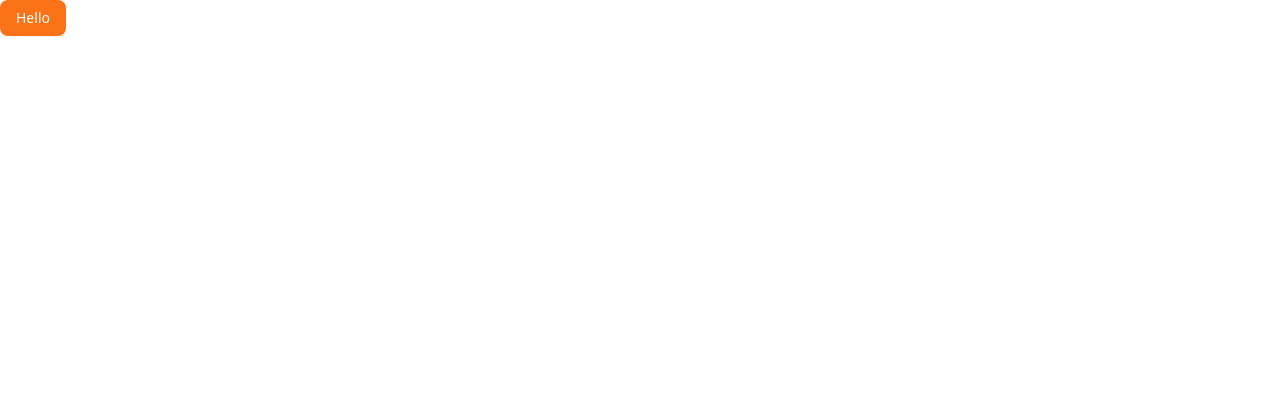
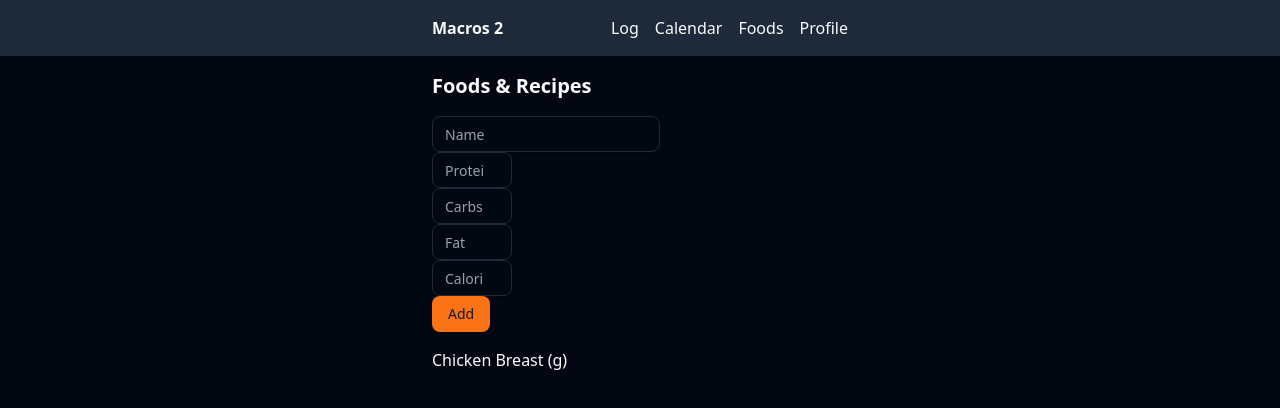
Before and after one commit to liberatoaguilar/Macros-2, a Nuxt app: page /foods-recipes in a window 1280 px wide. Shown: the top 408 px of the page. Built offline with nearby package versions, Linux system fonts and the light colour scheme.

Commit message:
Revamp layout and remove shadcn-vue

```diff
--- a/app.vue
+++ /dev/null
@@ -1,5 +0,0 @@
-<template>
-  <div>
-    <Button>Hello </Button>
-  </div>
-</template>
--- /dev/null
+++ b/components/ui/input/Input.vue
@@ -0,0 +1,14 @@
+<script setup lang="ts">
+import type { HTMLAttributes } from 'vue'
+import { cn } from '@/lib/utils'
+interface Props {
+  class?: HTMLAttributes['class']
+}
+const props = defineProps<Props>()
+</script>
+
+<template>
+  <input
+    :class="cn('flex h-9 rounded-md border border-input bg-background px-3 py-1 text-sm shadow-sm placeholder:text-muted-foreground focus-visible:outline-none focus-visible:ring-2 focus-visible:ring-ring focus-visible:ring-offset-2 disabled:cursor-not-allowed disabled:opacity-50', props.class)"
+  />
+</template>
--- /dev/null
+++ b/components/ui/input/index.ts
@@ -0,0 +1 @@
+export { default as Input } from './Input.vue'
--- a/layouts/default.vue
+++ b/layouts/default.vue
@@ -1,13 +1,51 @@
+<script setup lang="ts">
+import { ref } from 'vue'
+import { Menu as MenuIcon, X as CloseIcon } from 'lucide-vue-next'
+
+const mobileOpen = ref(false)
+</script>
+
 <template>
-  <div class="min-h-screen bg-background text-foreground">
-    <header class="p-4 bg-primary text-primary-foreground flex gap-4">
-      <NuxtLink to="/">Dashboard</NuxtLink>
-      <NuxtLink to="/meal-logging">Meal Logging</NuxtLink>
-      <NuxtLink to="/calendar-history">Calendar</NuxtLink>
-      <NuxtLink to="/foods-recipes">Foods & Recipes</NuxtLink>
-      <NuxtLink to="/profile-settings">Profile</NuxtLink>
+  <div class="min-h-screen bg-background text-foreground dark">
+    <header class="bg-secondary text-secondary-foreground">
+      <div class="flex items-center justify-between max-w-md mx-auto p-4">
+        <NuxtLink to="/" class="font-semibold">Macros 2</NuxtLink>
+        <button
+          class="md:hidden"
+          @click="mobileOpen = !mobileOpen"
+          aria-label="Toggle Navigation"
+        >
+          <MenuIcon v-if="!mobileOpen" class="size-6" />
+          <CloseIcon v-else class="size-6" />
+        </button>
+        <nav class="hidden md:flex gap-4">
+          <NuxtLink to="/meal-logging" class="hover:underline">Log</NuxtLink>
+          <NuxtLink to="/calendar-history" class="hover:underline">Calendar</NuxtLink>
+          <NuxtLink to="/foods-recipes" class="hover:underline">Foods</NuxtLink>
+          <NuxtLink to="/profile-settings" class="hover:underline">Profile</NuxtLink>
+        </nav>
+      </div>
+      <nav
+        v-if="mobileOpen"
+        class="md:hidden bg-secondary text-secondary-foreground px-4 pb-4"
+      >
+        <ul class="space-y-2 max-w-md mx-auto">
+          <li>
+            <NuxtLink @click="mobileOpen = false" to="/meal-logging" class="block py-1">Log</NuxtLink>
+          </li>
+          <li>
+            <NuxtLink @click="mobileOpen = false" to="/calendar-history" class="block py-1">Calendar</NuxtLink>
+          </li>
+          <li>
+            <NuxtLink @click="mobileOpen = false" to="/foods-recipes" class="block py-1">Foods</NuxtLink>
+          </li>
+          <li>
+            <NuxtLink @click="mobileOpen = false" to="/profile-settings" class="block py-1">Profile</NuxtLink>
+          </li>
+        </ul>
+      </nav>
     </header>
-    <main class="p-4">
+    <main class="p-4 max-w-md mx-auto">
       <NuxtPage />
     </main>
   </div>
--- a/pages/calendar-history.vue
+++ b/pages/calendar-history.vue
@@ -1,6 +1,7 @@
 <script setup lang="ts">
 import { ref, onMounted } from 'vue'
 import { getMeals } from '@/lib/db'
+import { Button } from '@/components/ui/button'
 
 const grouped = ref<Record<string, number>>({})
 const mealsData = ref([])
@@ -29,7 +30,7 @@ function exportData() {
 <template>
   <div>
     <h1 class="text-xl font-bold mb-4">Calendar History</h1>
-    <button @click="exportData" class="bg-primary text-white px-2 py-1 rounded mb-2">Export</button>
+    <Button @click="exportData" class="mb-2">Export</Button>
     <ul>
       <li v-for="(count, date) in grouped" :key="date">
         {{ date }}: {{ count }} meal(s)
--- a/pages/foods-recipes.vue
+++ b/pages/foods-recipes.vue
@@ -1,6 +1,8 @@
 <script setup lang="ts">
 import { ref, onMounted } from 'vue'
 import { getFoods, saveFoods, type Food } from '@/lib/db'
+import { Button } from '@/components/ui/button'
+import { Input } from '@/components/ui/input'
 
 const foods = ref<Food[]>([])
 const newFood = ref({ name: '', unit: 'g', protein: 0, carbs: 0, fat: 0, calories: 0 })
@@ -30,12 +32,12 @@ onMounted(() => {
   <div>
     <h1 class="text-xl font-bold mb-4">Foods &amp; Recipes</h1>
     <div class="mb-4">
-      <input v-model="newFood.name" placeholder="Name" class="border p-1 mr-2" />
-      <input v-model.number="newFood.protein" type="number" placeholder="Protein" class="border p-1 mr-2 w-20" />
-      <input v-model.number="newFood.carbs" type="number" placeholder="Carbs" class="border p-1 mr-2 w-20" />
-      <input v-model.number="newFood.fat" type="number" placeholder="Fat" class="border p-1 mr-2 w-20" />
-      <input v-model.number="newFood.calories" type="number" placeholder="Calories" class="border p-1 mr-2 w-20" />
-      <button @click="addFood" class="bg-primary text-white px-2 py-1 rounded">Add</button>
+      <Input v-model="newFood.name" placeholder="Name" class="mr-2" />
+      <Input v-model.number="newFood.protein" type="number" placeholder="Protein" class="mr-2 w-20" />
+      <Input v-model.number="newFood.carbs" type="number" placeholder="Carbs" class="mr-2 w-20" />
+      <Input v-model.number="newFood.fat" type="number" placeholder="Fat" class="mr-2 w-20" />
+      <Input v-model.number="newFood.calories" type="number" placeholder="Calories" class="mr-2 w-20" />
+      <Button @click="addFood">Add</Button>
     </div>
     <ul>
       <li v-for="f in foods" :key="f.food_id">{{ f.name }} ({{ f.unit }})</li>
--- a/pages/index.vue
+++ b/pages/index.vue
@@ -2,6 +2,7 @@
 import { ref, onMounted } from 'vue'
 import type { User } from '@/lib/db'
 import { getUsers } from '@/lib/db'
+import { Button } from '@/components/ui/button'
 
 const user = ref<User | null>(null)
 const progress = ref(0)
@@ -20,7 +21,7 @@ onMounted(() => {
       <div class="w-full bg-muted rounded h-3 overflow-hidden mb-4">
         <div class="bg-primary h-full" :style="{ width: progress + '%' }"></div>
       </div>
-      <NuxtLink to="/meal-logging" class="text-primary underline">Log a meal</NuxtLink>
+      <Button as="NuxtLink" to="/meal-logging" class="mt-2">Log a meal</Button>
     </div>
   </div>
 </template>
--- a/pages/meal-logging.vue
+++ b/pages/meal-logging.vue
@@ -1,6 +1,8 @@
 <script setup lang="ts">
 import { ref, onMounted, computed } from 'vue'
 import { getFoods, getMeals, saveMeals, type Food } from '@/lib/db'
+import { Button } from '@/components/ui/button'
+import { Input } from '@/components/ui/input'
 
 const foods = ref<Food[]>([])
 const query = ref('')
@@ -33,12 +35,12 @@ onMounted(() => {
 <template>
   <div>
     <h1 class="text-xl font-bold mb-4">Meal Logging</h1>
-    <input v-model="query" placeholder="Search foods" class="border p-2 mb-4 w-full" />
+    <Input v-model="query" placeholder="Search foods" class="mb-4 w-full" />
     <ul>
       <li v-for="food in results" :key="food.food_id" class="mb-2 flex items-center gap-2">
         <span class="flex-1">{{ food.name }}</span>
-        <input type="number" min="1" v-model.number="quantities[food.food_id]" class="w-16 border p-1" />
-        <button @click="addToLog(food)" class="bg-primary text-white px-2 py-1 rounded">Add</button>
+        <Input type="number" min="1" v-model.number="quantities[food.food_id]" class="w-16" />
+        <Button @click="addToLog(food)">Add</Button>
       </li>
     </ul>
   </div>
--- a/pages/profile-settings.vue
+++ b/pages/profile-settings.vue
@@ -1,6 +1,8 @@
 <script setup lang="ts">
 import { ref, onMounted } from 'vue'
 import { getUsers, saveUsers, type User } from '@/lib/db'
+import { Button } from '@/components/ui/button'
+import { Input } from '@/components/ui/input'
 
 const user = ref<User | null>(null)
 
@@ -19,12 +21,12 @@ onMounted(() => {
   <div>
     <h1 class="text-xl font-bold mb-4">Profile Settings</h1>
     <div v-if="user" class="space-y-2">
-      <input v-model="user.name" placeholder="Name" class="border p-1" />
-      <input v-model.number="user.daily_calorie_goal" type="number" placeholder="Calories" class="border p-1" />
-      <input v-model.number="user.protein_goal" type="number" placeholder="Protein" class="border p-1" />
-      <input v-model.number="user.carbs_goal" type="number" placeholder="Carbs" class="border p-1" />
-      <input v-model.number="user.fat_goal" type="number" placeholder="Fat" class="border p-1" />
-      <button @click="save" class="bg-primary text-white px-2 py-1 rounded">Save</button>
+      <Input v-model="user.name" placeholder="Name" />
+      <Input v-model.number="user.daily_calorie_goal" type="number" placeholder="Calories" />
+      <Input v-model.number="user.protein_goal" type="number" placeholder="Protein" />
+      <Input v-model.number="user.carbs_goal" type="number" placeholder="Carbs" />
+      <Input v-model.number="user.fat_goal" type="number" placeholder="Fat" />
+      <Button @click="save">Save</Button>
     </div>
   </div>
 </template>
```
